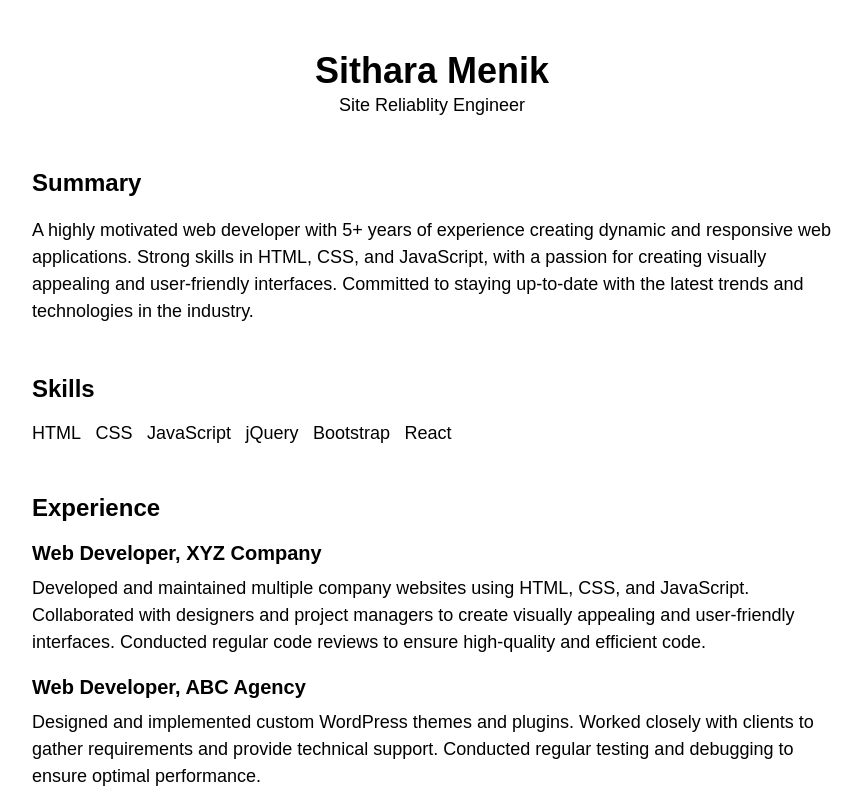
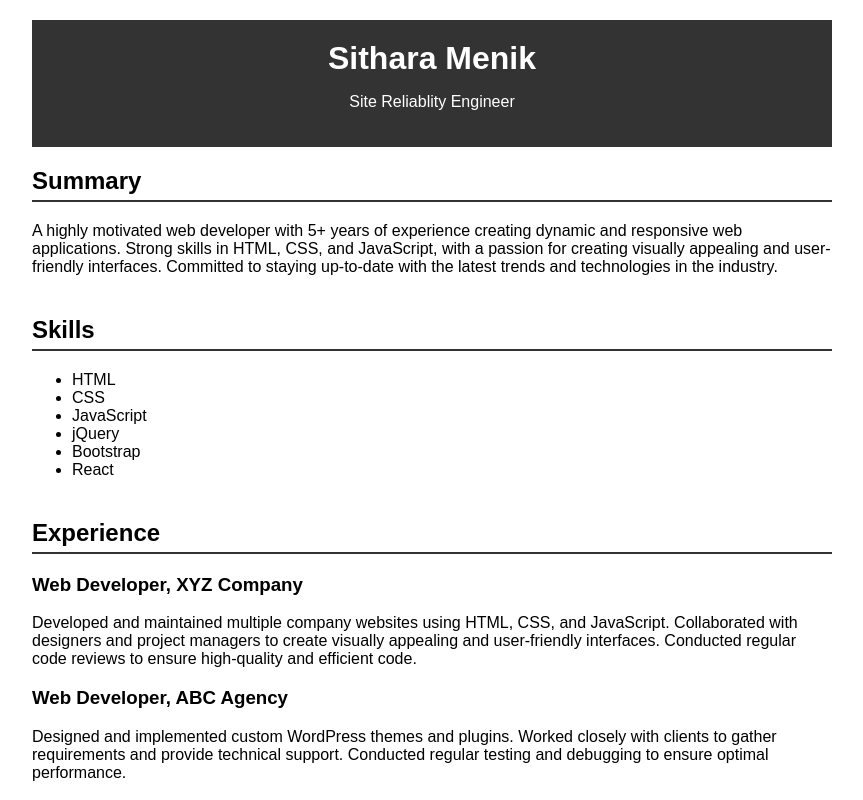
Before and after one commit to SitharaMP/Resume-One-Test, a plain HTML site: page index.html in a window 1280 px wide. Shown: the top 800 px of the page, without its empty margins (208-1071 px from the left). Drawn offline with Linux system fonts and the light colour scheme.

Commit message:
Update style.css

```diff
--- a/style.css
+++ b/style.css
@@ -1,58 +1,43 @@
 body {
-	font-family: Arial, sans-serif;
+    font-family: 'Arial', sans-serif;
     margin: 0;
     padding: 0;
+    box-sizing: border-box;
 }
 
 .container {
     max-width: 800px;
     margin: 0 auto;
-	padding: 50px;
+    padding: 20px;
 }
 
 header {
+    background-color: #333;
+    color: #fff;
     text-align: center;
-	margin-bottom: 50px;
+    padding: 20px 0;
 }
 
 h1 {
-	font-size: 36px;
     margin: 0;
 }
 
-p {
-	font-size: 18px;
-	margin: 0;
+h2 {
+    border-bottom: 2px solid #333;
+    padding-bottom: 5px;
 }
 
 section {
-	margin-bottom: 50px;
+    margin-bottom: 40px;
 }
 
-h2 {
-	font-size: 24px;
+.job {
     margin-bottom: 20px;
 }
 
-ul {
-	margin: 0;
-	padding: 0;
-	list-style: none;
+footer {
+    background-color: #333;
+    color: #fff;
+    text-align: center;
+    padding: 10px 0;
 }
-
-li {
-	display: inline-block;
-	margin-right: 10px;
-	font-size: 18px;
-}
-
-h3 {
-	font-size: 20px;
-	margin-top: 20px;
-	margin-bottom: 10px;
-}
-
-p {
-	font-size: 18px;
-	line-height: 1.5;
-}
```
Lines whose indentation alone changed are shown as unchanged.
